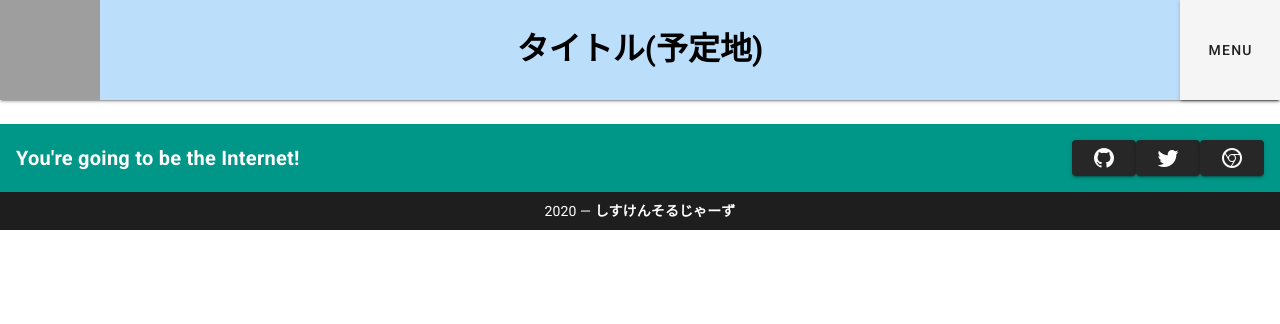
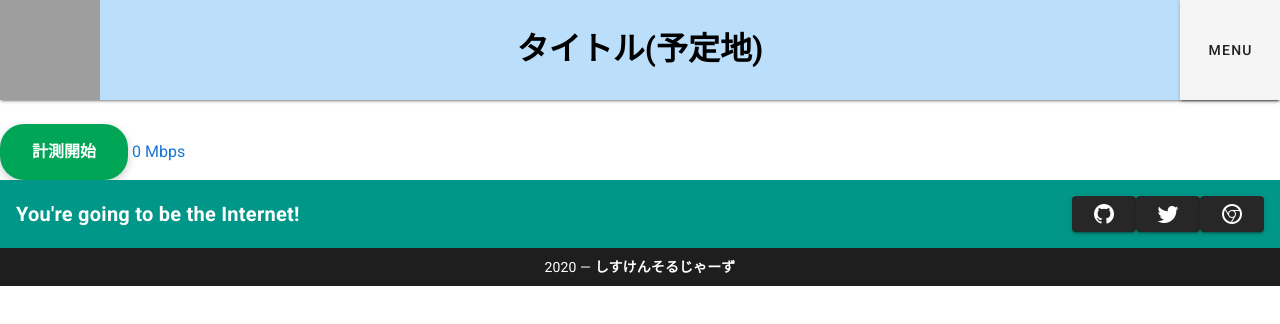
Before and after one commit to furukawaTakumi/Hack-U-vol3, a Nuxt app: page / in a window 1280 px wide. Shown: the top 324 px of the page. Built offline with nearby package versions, Linux system fonts and the light colour scheme; grey boxes are pictures that could not be loaded; what vue-uuid would draw is missing.

Commit message:
【追加】GETのレスポンス速度による回線速度の計測コンポーネントの作成

```diff
--- /dev/null
+++ b/components/SpeedTest.vue
@@ -0,0 +1,113 @@
+<template>
+  <div>
+    <!-- <ul>
+      <li v-for="(post, index) in posts" :key="index">
+        <a :href="'post.url'" target="_blank" rel="noopener noreferrer">{{ post.title }}</a>
+      </li>
+    </ul> -->
+    <canvas id="target" />
+    <button id="startButton" @click="test">
+      計測開始
+    </button>
+    <a> {{ speed }} Mbps</a>
+  </div>
+</template>
+
+<script>
+import axios from 'axios'
+
+export default {
+  data () {
+    return {
+      speed: 0
+    }
+  },
+  mounted () {
+    const canvas = document.getElementById('target')
+    const imagePath = 'dummy.png'
+    draw(canvas, imagePath)
+    function draw (canvas, imagePath) {
+      console.log('draw')
+      const image = new Image()
+      image.addEventListener('load', function () {
+        canvas.width = image.naturalWidth
+        canvas.height = image.naturalHeight
+        const ctx = canvas.getContext('2d')
+        ctx.drawImage(image, 0, 0)
+        console.log('load!')
+      })
+      image.src = imagePath
+    }
+  },
+  methods: {
+    async test () {
+      this.inTestUI()
+
+      // Canvasのデータをblob化
+      const canvas = document.getElementById('target')
+      const type = 'image/png'
+      const dataurl = canvas.toDataURL(type)
+      const bin = atob(dataurl.split(',')[1])
+      const buffer = new Uint8Array(bin.length)
+      for (let i = 0; i < bin.length; i++) {
+        buffer[i] = bin.charCodeAt(i)
+      }
+      const blob = new Blob([buffer.buffer], { type })
+
+      const data = new FormData()
+      data.append('photo', blob, 'image.png')
+
+      const sendDate = new Date().getTime()
+      await axios.post('http://speedtest01.azurewebsites.net', data, {
+        headers: { 'content-type': 'multipart/form-data' }
+      })
+        .then((res) => {
+          // レスポンスがあった段階で計測
+          const resDate = new Date().getTime()
+          // Mbps単位で計算
+          this.speed = (1800000 / ((resDate - sendDate) / (1000 * 2))) * 8 / 1000000
+          // 切り捨て
+          this.speed = this.speed.toFixed(2)
+          console.log('success')
+          this.initUI()
+        }).catch((error) => {
+          console.log('response error', error)
+        })
+    },
+    inTestUI () {
+      const button = document.getElementById('startButton')
+      button.id = 'inTestButton'
+      button.textContent = '計測中'
+    },
+    initUI () {
+      const button = document.getElementById('inTestButton')
+      button.id = 'startButton'
+      button.textContent = '計測開始'
+    }
+  }
+}
+</script>
+
+<style scoped>
+#target {
+  display: none;
+}
+#startButton {
+  background-color: #00a656;
+  border-radius: 1.5em;
+  box-shadow: 0 0.2em 0.5em rgba(0, 0, 0, 0.2);
+  padding: 1em 2em;
+  color: #ffffff;
+  font-weight: bold;
+  text-decoration: none;
+}
+#inTestButton {
+  background-color: #eb4200;
+  border-radius: 1.5em;
+  box-shadow: 0 0.2em 0.5em rgba(0, 0, 0, 0.2);
+  padding: 1em 2em;
+  color: #ffffff;
+  font-weight: bold;
+  text-decoration: none;
+}
+</style>
--- a/layouts/default.vue
+++ b/layouts/default.vue
@@ -1,6 +1,7 @@
 <template>
   <v-app>
     <the-header />
+    <speedTest />
     <nuxt />
     <the-footer />
   </v-app>
@@ -8,11 +9,13 @@
 <script>
 import TheHeader from '@/components/TheHeader'
 import TheFooter from '@/components/TheFooter'
+import SpeedTest from '@/components/SpeedTest'
 
 export default {
   components: {
     TheHeader,
-    TheFooter
+    TheFooter,
+    SpeedTest
   }
 }
 </script>
--- a/nuxt.config.js
+++ b/nuxt.config.js
@@ -56,6 +56,7 @@ export default {
   ** Nuxt.js modules
   */
   modules: [
+    '@nuxtjs/axios'
   ],
   /*
   ** vuetify module configuration
--- a/package.json
+++ b/package.json
@@ -12,6 +12,7 @@
     "lint": "npm run lint:js"
   },
   "dependencies": {
+    "@nuxtjs/axios": "^5.12.2",
     "nuxt": "^2.13.0",
     "vue-uuid": "^2.0.2"
   },
```
Also changed, not shown: 2 other files (tests, documents, lock files or other folders).
